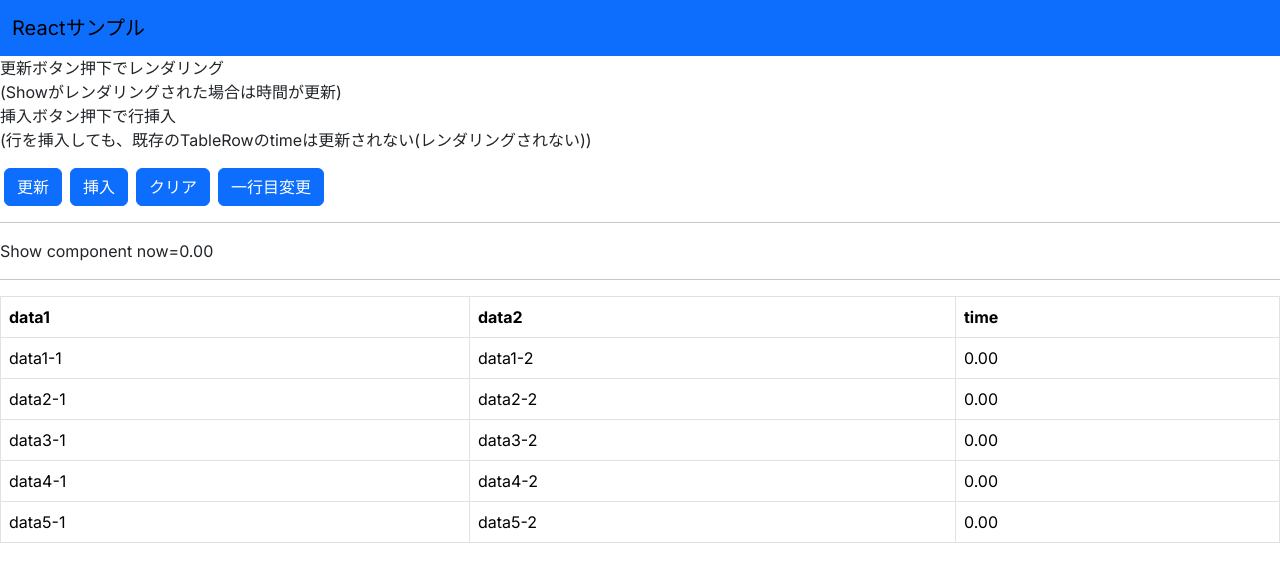
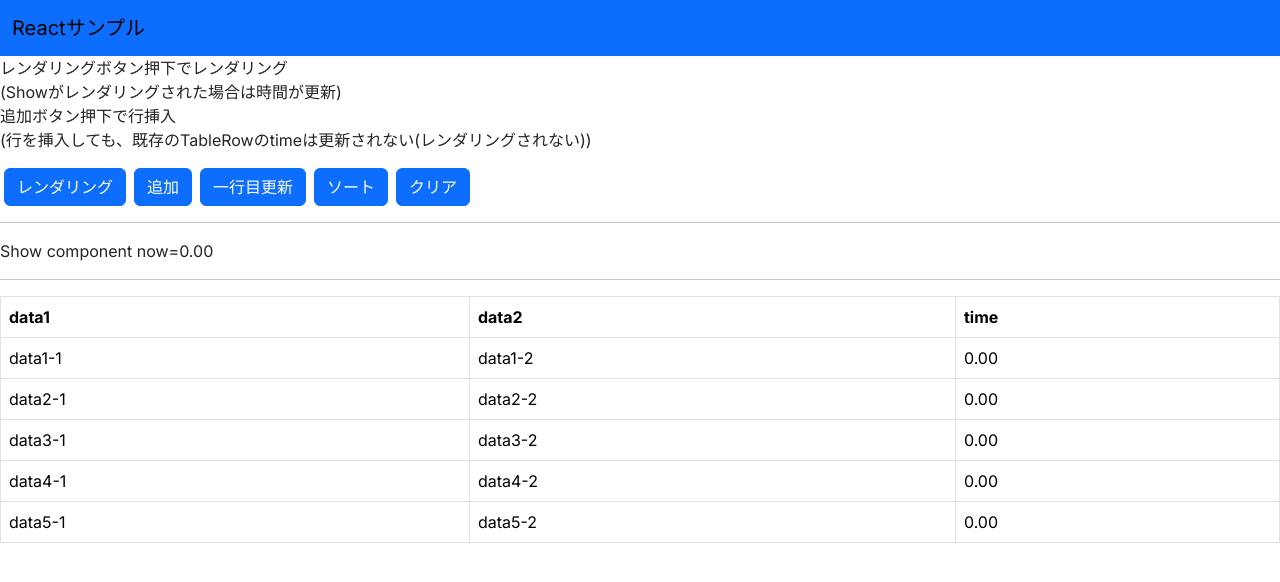
Before and after one commit to 310ken1/react-sample, a Next.js app: page /table in a window 1280 px wide. Shown: the top 582 px of the page. Built offline with nearby package versions, Linux system fonts and the light colour scheme.

Commit message:
テーブルに行を追加した際のレンダリング抑止のリファクタリング

```diff
--- a/src/app/table/page.tsx
+++ b/src/app/table/page.tsx
@@ -47,16 +47,16 @@ export default function TablePage() {
   return (
     <>
       <p>
-        更新ボタン押下でレンダリング
+        レンダリングボタン押下でレンダリング
         <br />
         (Showがレンダリングされた場合は時間が更新)
         <br />
-        挿入ボタン押下で行挿入
+        追加ボタン押下で行挿入
         <br />
         (行を挿入しても、既存のTableRowのtimeは更新されない(レンダリングされない))
       </p>
       <Button className="mx-1" onClick={() => setUpdate(update + 1)}>
-        更新
+        レンダリング
       </Button>
       <Button
         className="mx-1"
@@ -66,21 +66,31 @@ export default function TablePage() {
           setDataset([...dataset]);
         }}
       >
-        挿入
-      </Button>
-      <Button className="mx-1" onClick={() => setDataset([...master_dataset])}>
-        クリア
+        追加
       </Button>
       <Button
         className="mx-1"
         onClick={() => {
           // 更新を反映するにはid(key)を変更する
-          dataset[0].id = index++;
-          dataset[0].data1 = "data1-changed";
+          const id = index++;
+          dataset[0].id = id;
+          dataset[0].data1 = `data${id}-1`;
           setDataset([...dataset]);
         }}
       >
-        一行目変更
+        一行目更新
+      </Button>
+      <Button
+        className="mx-1"
+        onClick={() => {
+          dataset.sort((a, b) => b.data1.localeCompare(a.data1));
+          setDataset([...dataset]);
+        }}
+      >
+        ソート
+      </Button>
+      <Button className="mx-1" onClick={() => setDataset([...master_dataset])}>
+        クリア
       </Button>
       <hr />
       <Show />
```
